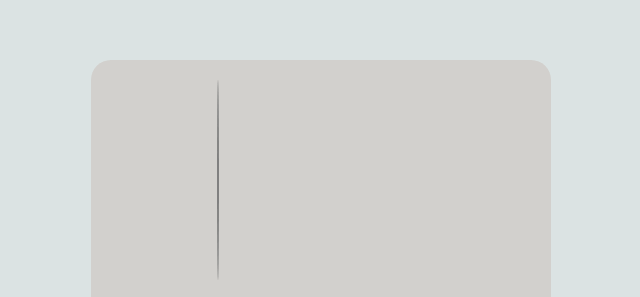
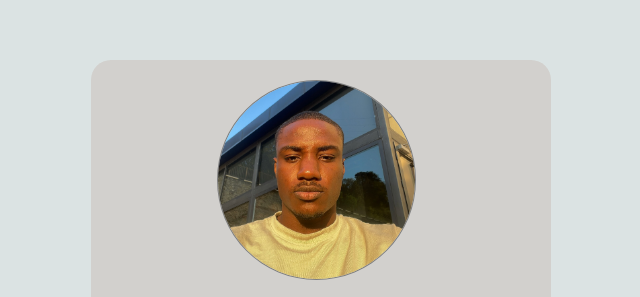
Before and after one commit to Fensley/profile-card, a plain HTML site: page index.html in a window 1280 px wide. Shown: the part 168-465 px from the top of the page, without its empty margins (319-959 px from the left). Drawn offline with Linux system fonts and the light colour scheme.

Commit message:
Add files via upload

```diff
--- a/index.html
+++ b/index.html
@@ -12,7 +12,7 @@
 
      <div class="profile-card">
         <div class="profile-photo">
-            <img src="/first -porfolio/profile.JPG" alt="">
+            <img src="./profile.JPG" alt="">
         </div>
 
         <div class="text-data">
```
